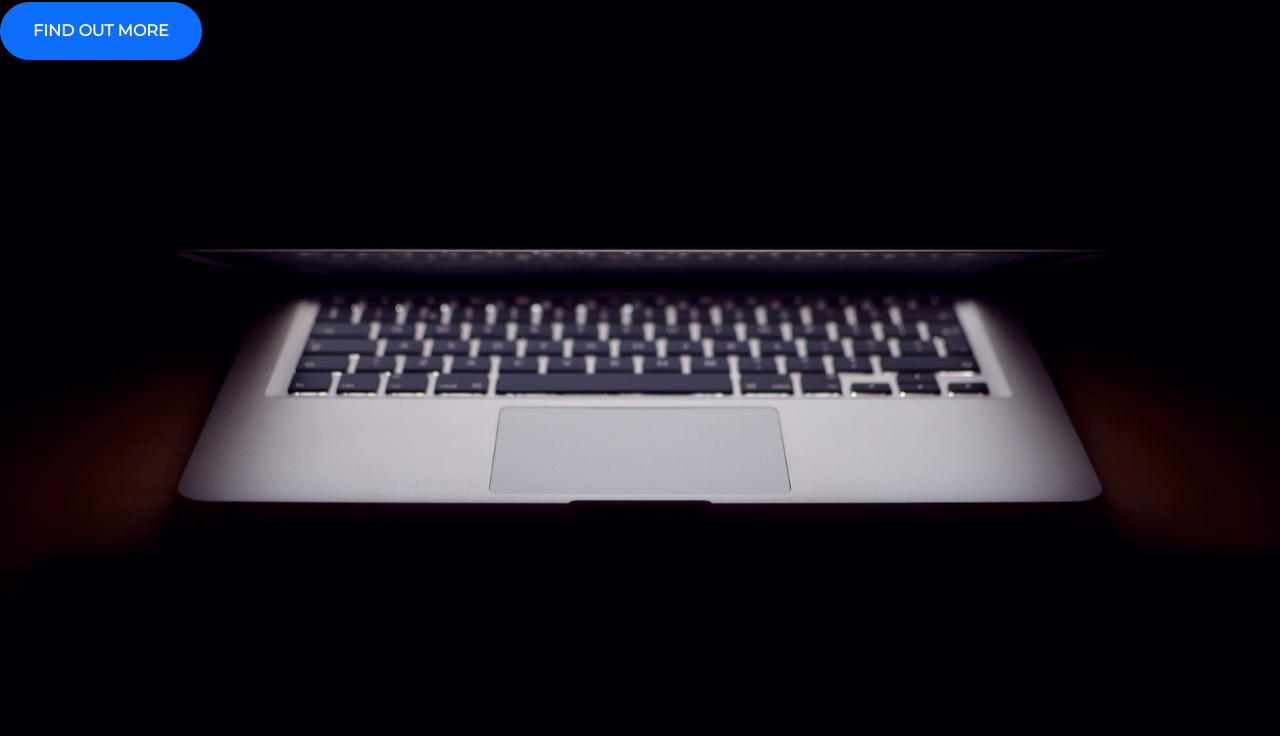
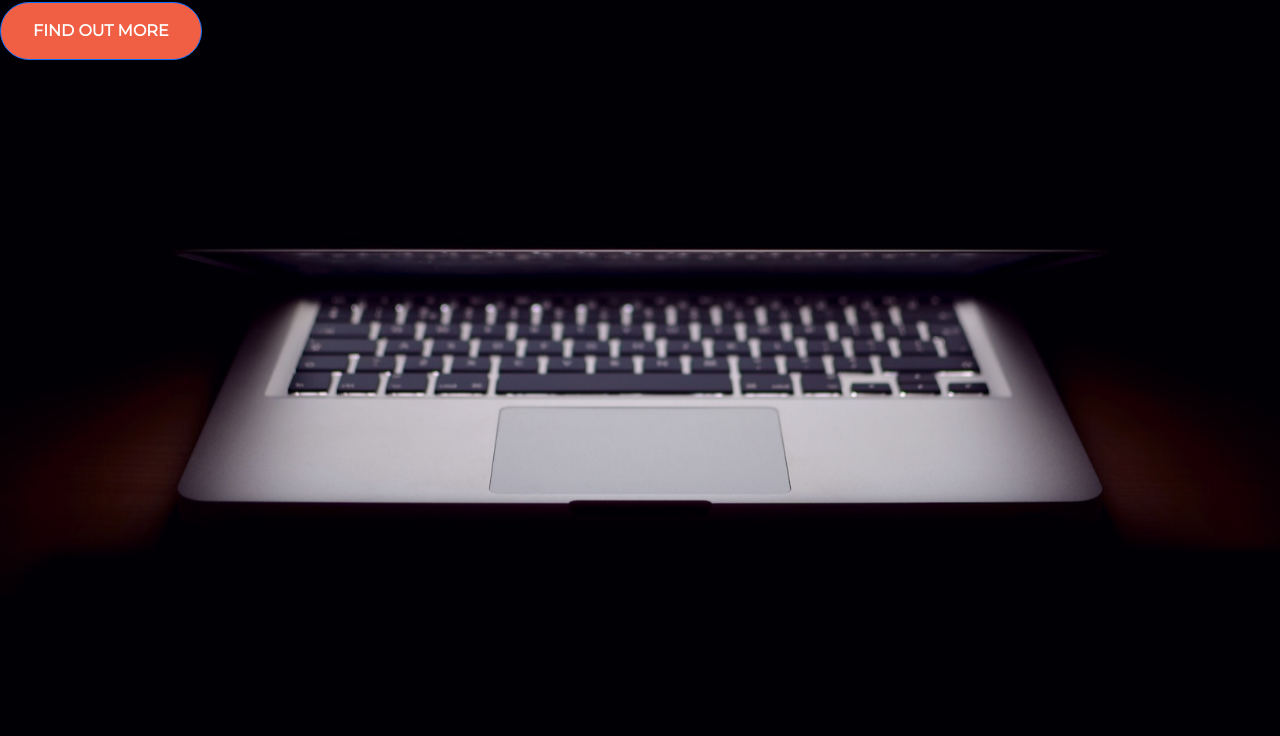
Before and after one commit to Germain712/ZM-Bootstrap-Startup-Website, a plain HTML site: page index.html in a window 1280 px wide. Shown: the part 64-800 px from the top of the page. Drawn offline with nearby package versions, Linux system fonts and the light colour scheme.

Commit message:
gave .btn-primary a background color

```diff
--- a/style.css
+++ b/style.css
@@ -29,6 +29,10 @@ hr {
   text-transform: uppercase;
 }
 
+.btn-primary {
+  background-color: #f05f44;
+}
+
 .btn-xl {
   padding: 1rem 2rem;
 }
```
